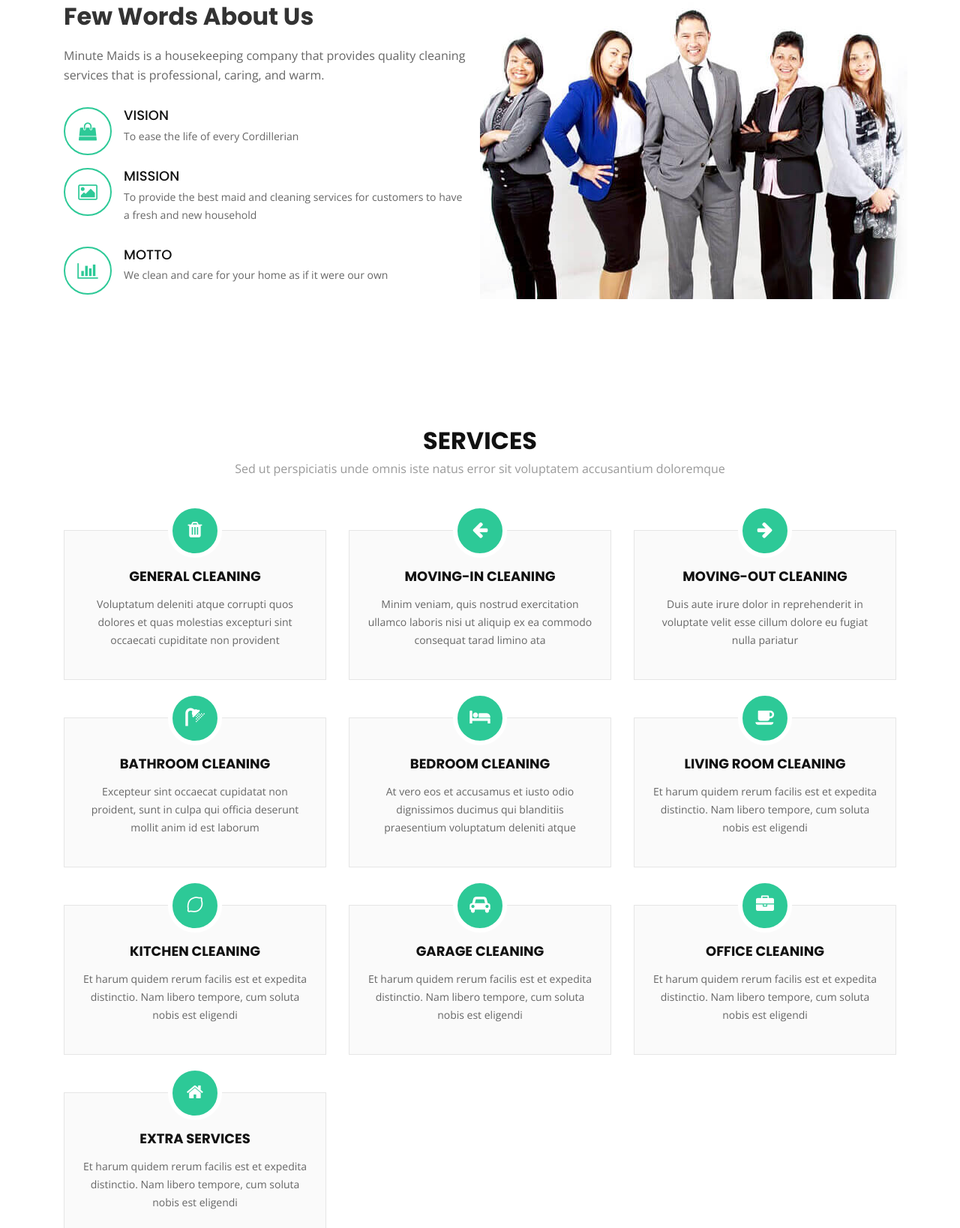
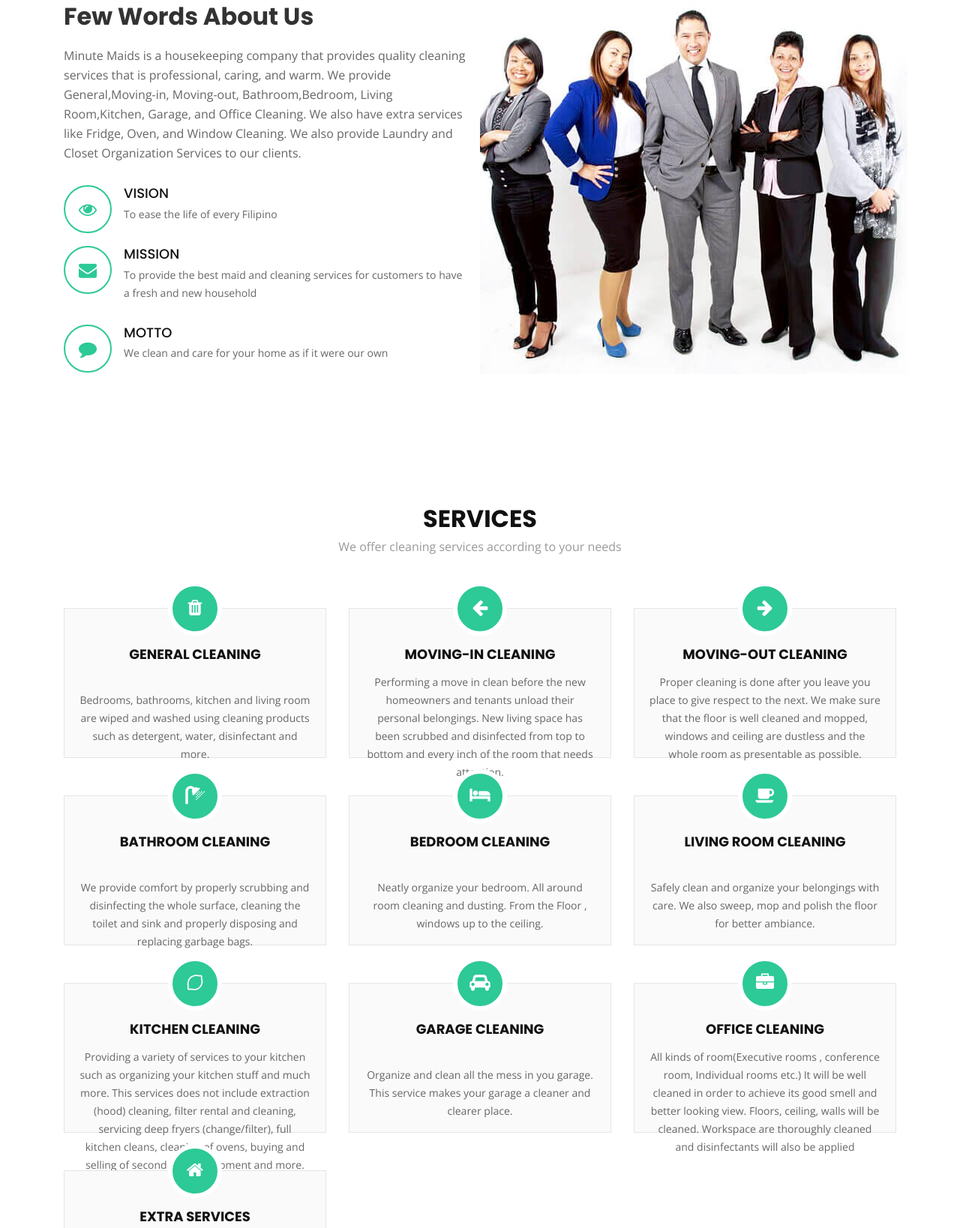
Before and after one commit to 2167090/WebTechLab-Minute-Maid-, a plain HTML site: page Client-Side/index.html in a window 1280 px wide. Shown: the part 877-2515 px from the top of the page at 75% size. Drawn offline with nearby package versions, Linux system fonts and the light colour scheme.

Commit message:
edited helpers, contact us, services

```diff
--- a/Client-Side/index.html
+++ b/Client-Side/index.html
@@ -8,7 +8,7 @@
   <meta content="" name="description">
 
   <!-- Favicons -->
-  <link href="img/favicon.png" rel="icon">
+  <link href="img/favicon.jpg" rel="icon">
   <link href="img/apple-touch-icon.png" rel="apple-touch-icon">
 
   <!-- Google Fonts -->
@@ -41,9 +41,7 @@
     <div class="container">
 
       <div id="logo" class="pull-left">
-        <a href="#hero"><img src="img/.png" alt="" title="" /></img></a>
-        <!-- Uncomment below if you prefer to use a text logo -->
-        <!--<h1><a href="#hero">Regna</a></h1>-->
+        <a href="#hero"><img src="img/.jpg" alt="" title="" /></img></a>
       </div>
 
       <nav id="nav-menu-container">
@@ -73,6 +71,7 @@
                   <li><a href="#">Closet Organization</a></li>
                 </ul>
             </ul>
+           <li><a href="#team">Helpers</a></li>
           <li><a href="#contact">Contact Us</a></li>
           </li>
         </ul>
@@ -87,7 +86,6 @@
     <div class="hero-container">
       <h1>Minute Maids</h1>
       <h2>We clean and care for your home as if it were our own</h2>
-      <a href="#about" class="btn-get-started">Get Started</a>
     </div>
   </section><!-- #hero -->
 
@@ -103,23 +101,23 @@
           <div class="col-lg-6 content order-lg-1 order-2">
             <h2 class="title">Few Words About Us</h2>
             <p>
-              Minute Maids is a housekeeping company that provides quality cleaning services that is professional, caring, and warm.
+              Minute Maids is a housekeeping company that provides quality cleaning services that is professional, caring, and warm. We provide General,Moving-in, Moving-out, Bathroom,Bedroom, Living Room,Kitchen, Garage, and Office Cleaning. We also have extra services like Fridge, Oven, and Window Cleaning. We also provide Laundry and Closet Organization Services to our clients.
             </p>
 
             <div class="icon-box wow fadeInUp">
-              <div class="icon"><i class="fa fa-shopping-bag"></i></div>
+              <div class="icon"><i class="fa fa-eye"></i></div>
               <h4 class="title"><a href="">VISION</a></h4>
-              <p class="description">To ease the life of every Cordillerian</p>
+              <p class="description">To ease the life of every Filipino</p>
             </div>
 
             <div class="icon-box wow fadeInUp" data-wow-delay="0.2s">
-              <div class="icon"><i class="fa fa-photo"></i></div>
+              <div class="icon"><i class="fa fa-envelope"></i></div>
               <h4 class="title"><a href="">MISSION</a></h4>
               <p class="description">To provide the best maid and cleaning services for customers to have a fresh and new household</p>
             </div>
 
             <div class="icon-box wow fadeInUp" data-wow-delay="0.4s">
-              <div class="icon"><i class="fa fa-bar-chart"></i></div>
+              <div class="icon"><i class="fa fa-comment"></i></div>
               <h4 class="title"><a href="">MOTTO</a></h4>
               <p class="description">We clean and care for your home as if it were our own</p>
             </div>
@@ -139,76 +137,77 @@
       <div class="container wow fadeIn">
         <div class="section-header">
           <h3 class="section-title">Services</h3>
-          <p class="section-description">Sed ut perspiciatis unde omnis iste natus error sit voluptatem accusantium doloremque</p>
+          <p class="section-description">We offer cleaning services according to your needs</p>
         </div>
         <div class="row">
           <div class="col-lg-4 col-md-6 wow fadeInUp" data-wow-delay="0.2s">
             <div class="box">
               <div class="icon"><a href=""><i class="fa fa-trash"></i></a></div>
               <h4 class="title"><a href="">General Cleaning</a></h4>
-              <p class="description">Voluptatum deleniti atque corrupti quos dolores et quas molestias excepturi sint occaecati cupiditate non provident</p>
+              <p class="description"><br>Bedrooms, bathrooms, kitchen and living room are wiped and washed using cleaning products such as detergent, water, disinfectant and more.</br></p>
             </div>
           </div>
           <div class="col-lg-4 col-md-6 wow fadeInUp" data-wow-delay="0.4s">
             <div class="box">
               <div class="icon"><a href=""><i class="fa fa-arrow-left"></i></a></div>
               <h4 class="title"><a href="">Moving-in Cleaning</a></h4>
-              <p class="description">Minim veniam, quis nostrud exercitation ullamco laboris nisi ut aliquip ex ea commodo consequat tarad limino ata</p>
+              <p class="description">Performing a move in clean before the new homeowners and tenants unload their personal belongings. New living space has been scrubbed and disinfected from top to bottom and every inch of the room that needs attention.</p>
             </div>
           </div>
           <div class="col-lg-4 col-md-6 wow fadeInUp" data-wow-delay="0.6s">
             <div class="box">
               <div class="icon"><a href=""><i class="fa fa-arrow-right"></i></a></div>
               <h4 class="title"><a href="">Moving-out Cleaning</a></h4>
-              <p class="description">Duis aute irure dolor in reprehenderit in voluptate velit esse cillum dolore eu fugiat nulla pariatur</p>
+              <p class="description">Proper cleaning is done after you leave you place to give respect to the next. We make sure that the floor is well cleaned and mopped, windows and ceiling are dustless and the whole room as presentable as possible.</p>
             </div>
           </div>
           <div class="col-lg-4 col-md-6 wow fadeInUp" data-wow-delay="0.2s">
             <div class="box">
               <div class="icon"><a href=""><i class="fa fa-shower"></i></a></div>
               <h4 class="title"><a href="">Bathroom Cleaning</a></h4>
-              <p class="description">Excepteur sint occaecat cupidatat non proident, sunt in culpa qui officia deserunt mollit anim id est laborum</p>
+              <p class="description"><br>We provide comfort by properly scrubbing and disinfecting the whole surface, cleaning the toilet and sink and properly disposing and replacing garbage bags.</br></p>
             </div>
           </div>
           <div class="col-lg-4 col-md-6 wow fadeInUp" data-wow-delay="0.4s">
             <div class="box">
               <div class="icon"><a href=""><i class="fa fa-bed"></i></a></div>
               <h4 class="title"><a href="">Bedroom Cleaning</a></h4>
-              <p class="description">At vero eos et accusamus et iusto odio dignissimos ducimus qui blanditiis praesentium voluptatum deleniti atque</p>
+              <p class="description"><br>Neatly organize your bedroom. All around room cleaning and dusting. From the Floor , windows up to the ceiling.</br></p>
             </div>
           </div>
           <div class="col-lg-4 col-md-6 wow fadeInUp" data-wow-delay="0.6s">
             <div class="box">
               <div class="icon"><a href=""><i class="fa fa-coffee"></i></a></div>
               <h4 class="title"><a href="">Living Room Cleaning</a></h4>
-              <p class="description">Et harum quidem rerum facilis est et expedita distinctio. Nam libero tempore, cum soluta nobis est eligendi</p>
+              <p class="description"><br>Safely clean and organize your belongings with care. We also sweep, mop and polish the floor for better ambiance.</br></p>
             </div>
           </div>
 		  <div class="col-lg-4 col-md-6 wow fadeInUp" data-wow-delay="0.2s">
             <div class="box">
               <div class="icon"><a href=""><i class="fa fa-lemon-o"></i></a></div>
               <h4 class="title"><a href="">Kitchen Cleaning</a></h4>
-              <p class="description">Et harum quidem rerum facilis est et expedita distinctio. Nam libero tempore, cum soluta nobis est eligendi</p>
+              <p class="description">Providing a variety of services to your kitchen such as organizing your kitchen stuff and much more. This services does not include extraction (hood) cleaning, filter rental and cleaning, servicing deep fryers (change/filter), full kitchen cleans, cleaning of ovens, buying and selling of second hand equipment and more.</p>
             </div>
           </div>
 		  <div class="col-lg-4 col-md-6 wow fadeInUp" data-wow-delay="0.4s">
             <div class="box">
               <div class="icon"><a href=""><i class="fa fa-car"></i></a></div>
               <h4 class="title"><a href="">Garage Cleaning</a></h4>
-              <p class="description">Et harum quidem rerum facilis est et expedita distinctio. Nam libero tempore, cum soluta nobis est eligendi</p>
+              <p class="description"><br>Organize and clean all the mess in you garage. This service makes your garage a cleaner and clearer place.</br></p>
             </div>
 		  </div>
 		  <div class="col-lg-4 col-md-6 wow fadeInUp" data-wow-delay="0.6s">
             <div class="box">
               <div class="icon"><a href=""><i class="fa fa-briefcase"></i></a></div>
               <h4 class="title"><a href="">Office Cleaning</a></h4>
-              <p class="description">Et harum quidem rerum facilis est et expedita distinctio. Nam libero tempore, cum soluta nobis est eligendi</p>
+              <p class="description">All kinds of room(Executive rooms , conference room, Individual rooms etc.)
+It will be well cleaned in order to achieve its good smell and better looking view. Floors, ceiling, walls will be cleaned. Workspace are thoroughly cleaned and disinfectants will also be applied</p>
             </div>
           </div><div class="col-lg-4 col-md-6 wow fadeInUp" data-wow-delay="0.2">
             <div class="box">
               <div class="icon"><a href=""><i class="fa fa-home"></i></a></div>
               <h4 class="title"><a href="">Extra Services</a></h4>
-              <p class="description">Et harum quidem rerum facilis est et expedita distinctio. Nam libero tempore, cum soluta nobis est eligendi</p>
+              <p class="description"><br>Extra services includes Fridge, Oven, and Window cleaning. Closet organization and Laundry is also offered.</br></p>
             </div>
           </div><div class="col-lg-4 col-md-6 wow fadeInUp" data-wow-delay="0.4s">
           </div>
@@ -225,12 +224,12 @@
       <div class="container wow fadeInUp">
         <div class="section-header">
           <h3 class="section-title">Helpers</h3>
-          <p class="section-description">Sed ut perspiciatis unde omnis iste natus error sit voluptatem accusantium doloremque</p>
+          <p class="section-description">Helpers that cleans and care for your home as if it were their own</p>
         </div>
         <div class="row">
           <div class="col-lg-3 col-md-6">
             <div class="member">
-              <div class="pic"><img src="img/amayag.jpg" alt=""></div>
+              <div class="pic"><img src="img/ivy.jpg" alt=""></div>
               <h4>Ivy Amayag</h4>
             </div>
           </div>
@@ -251,8 +250,8 @@
 
           <div class="col-lg-3 col-md-6">
             <div class="member">
-              <div class="pic"><img src="img/zamora.jpg" alt=""></div>
-              <h4>Sunshine Lackais</h4>
+              <div class="pic"><img src="img/vina.jpg" alt=""></div>
+              <h4>Vinalyn Zamora</h4>
             </div>
           </div>
         </div>
@@ -267,7 +266,7 @@
       <div class="container wow fadeInUp">
         <div class="section-header">
           <h3 class="section-title">Contact Us</h3>
-          <p class="section-description">We'dlove to hear from you. <br> Send us anything and we'll reply within 24 hours.</br></p>
+          <p class="section-description">We'd love to hear from you. <br> Send us anything and we'll reply within 24 hours.</br></p>
         </div>
       </div>
 
```
